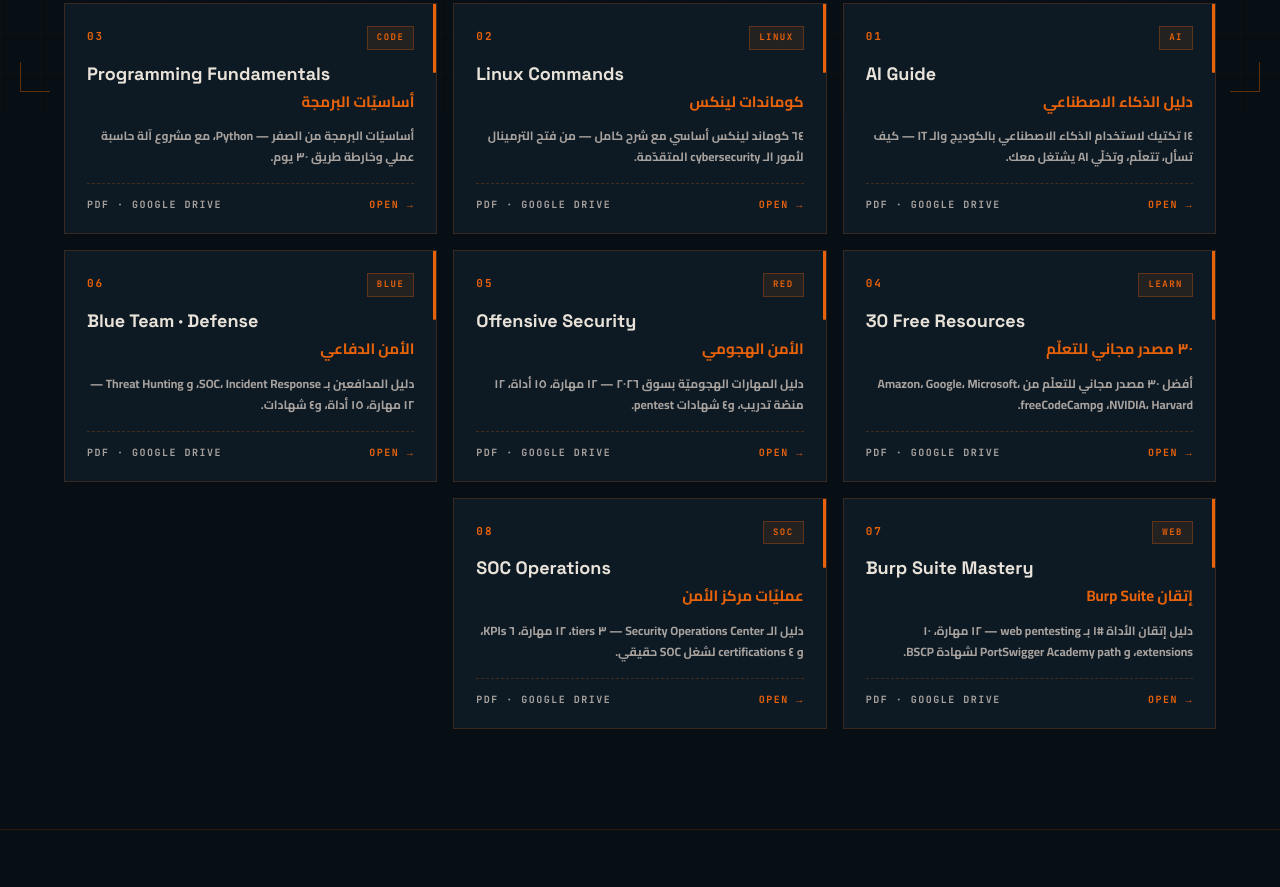
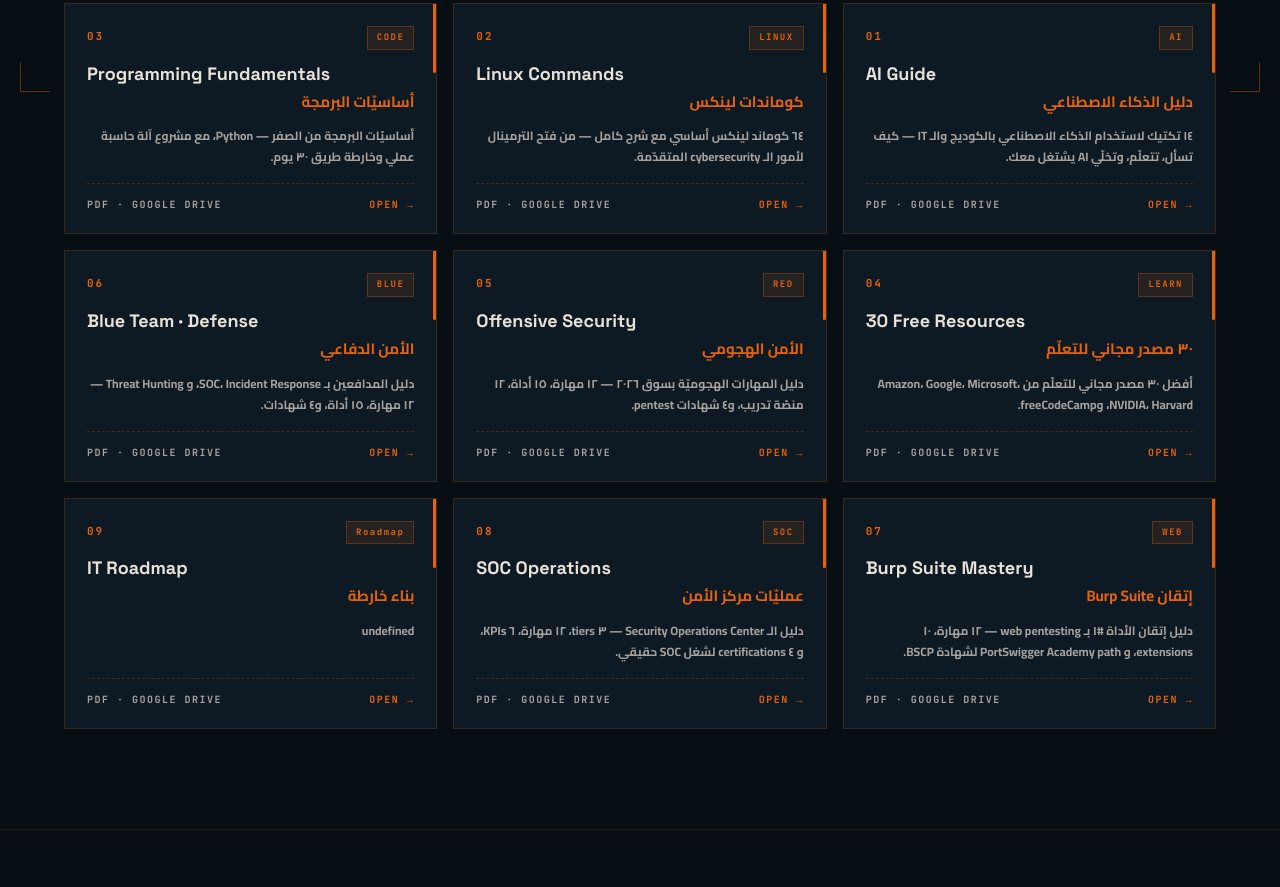
Before and after one commit to muhammadbibikafardaali-alt/the-insider-archive, a plain HTML site: page index.html in a window 1280 px wide. Shown: the part 688-1575 px from the top of the page. Drawn offline with Linux system fonts and the light colour scheme.

Commit message:
add IT roadmap website

```diff
--- a/index.html
+++ b/index.html
@@ -540,7 +540,13 @@
       tag:     "SOC",
       desc:    "دليل الـ Security Operations Center — ٣ tiers، ١٢ مهارة، ٦ KPIs، و ٤ certifications لشغل SOC حقيقي.",
       url:     "https://drive.google.com/file/d/1ni1fy3ZREtzNFzUInJfEQXtpAunA5Gqx/view?usp=drive_link"
-    }
+    },
+      {
+      title:   "IT Roadmap",
+      titleAr: "بناء خارطة",
+      tag:     "Roadmap",
+      url:     "https://drive.google.com/file/d/1ni1fy3ZREtzNFzUInJfEQXtpAunA5Gqx/view?usp=drive_link"
+      }
     // ➕ Add more resources here — just paste a new { … } object
   ];
 
```
